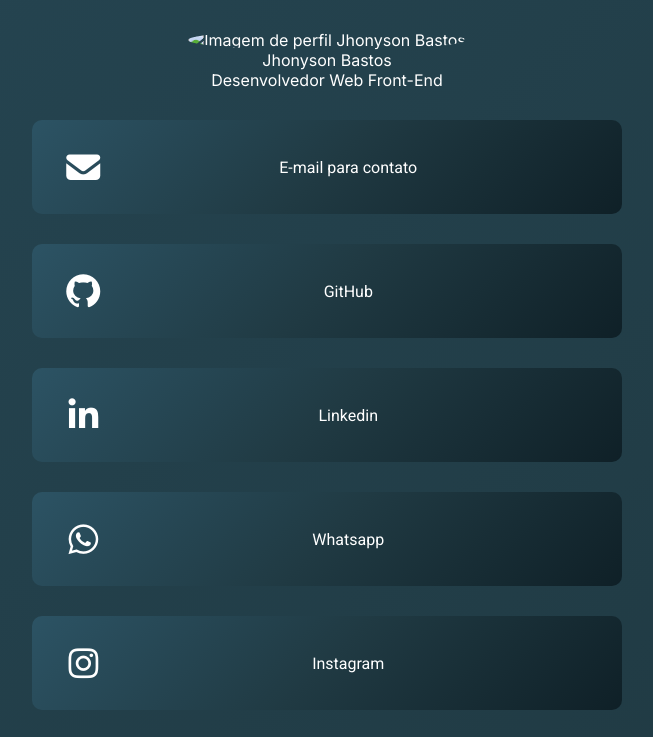
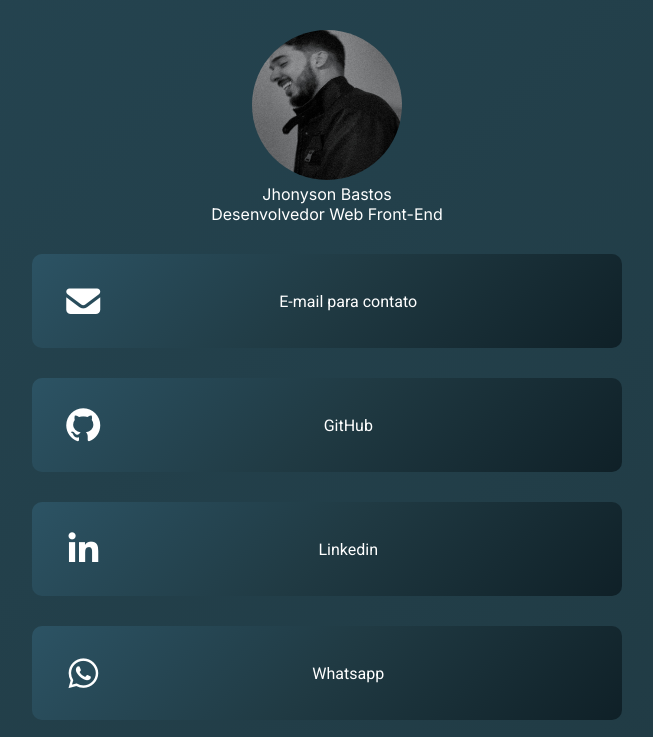
Before and after one commit to Jhonyson-b/Cartao-de-visitas-Jhonyson-Bastos, a plain HTML site: page index.html in a window 1280 px wide. Shown: the top 737 px of the page, without its empty margins (313-966 px from the left). Drawn offline with Linux system fonts and the light colour scheme; the site is published under a folder, as on GitHub Pages, so addresses that start at the root find nothing.

Commit message:
Correção no caminho da imagem do perfil

```diff
--- a/index.html
+++ b/index.html
@@ -17,7 +17,7 @@
 <body>
     <main class="container">
         <header class="profile-header">
-            <img src="/src/image/perfil.jpg" alt="Imagem de perfil Jhonyson Bastos">
+            <img src="src/image/perfil.jpg" alt="Imagem de perfil Jhonyson Bastos">
 
             <div class="user-name-profile">
                 <h1 class="user-name title">Jhonyson Bastos</h1>
```
